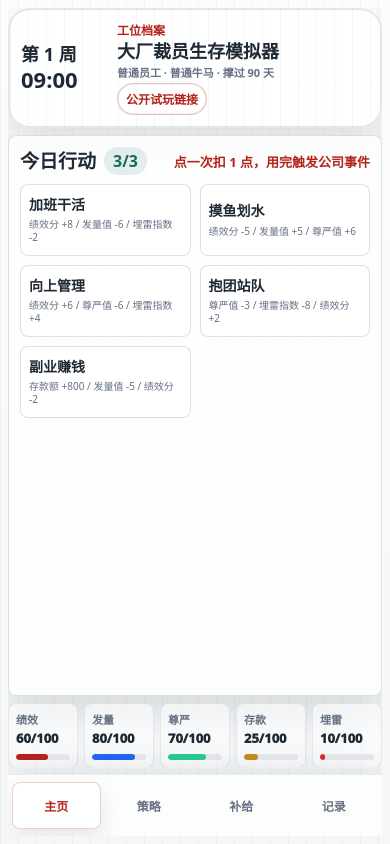
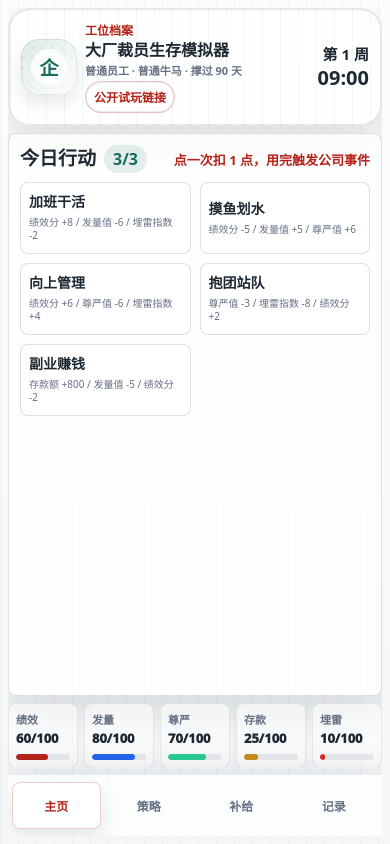
Before and after one commit to luyusheng995/layoff-survival-simulator, a website with bundled scripts: page index.html in a window 390 px wide. Built offline with nearby package versions, Linux system fonts and the light colour scheme.

Commit message:
feat: add account avatar slot to mobile header

```diff
--- a/scripts/browser-smoke.mjs
+++ b/scripts/browser-smoke.mjs
@@ -142,6 +142,12 @@ async function runViewportSmoke(debugPort, viewport) {
       '行动属性可见',
       'Array.from(document.querySelectorAll("[data-action]")).every((button) => /[+-]\\d/.test(button.innerText))',
       '每张行动卡展示加减属性'
+    ));
+    checks.push(await expressionCheck(
+      client,
+      '头像在左周次在右',
+      '(() => { const avatar = document.querySelector(".account-avatar")?.getBoundingClientRect(); const brief = document.querySelector(".work-brief")?.getBoundingClientRect(); const clock = document.querySelector(".week-clock")?.getBoundingClientRect(); return Boolean(avatar && brief && clock && avatar.left < brief.left && brief.left < clock.left); })()',
+      '顶部头像位在左，周次时间在右'
     ));
     checks.push(await expressionCheck(
       client,
--- a/src/main.js
+++ b/src/main.js
@@ -487,15 +487,18 @@ function clampPercent(value, max = 100) {
 function renderMobileStatus() {
   return `
     <header class="mobile-status">
-      <div class="week-clock">
-        <strong>第 ${Math.ceil(state.day / 7)} 周</strong>
-        <span>${String(9 + ((state.day - 1) % 8)).padStart(2, '0')}:00</span>
+      <div class="account-avatar" aria-label="账号头像">
+        <span>企</span>
       </div>
       <div class="work-brief" aria-label="工位档案">
         <span>工位档案</span>
         <strong>大厂裁员生存模拟器</strong>
         <small>普通员工 · ${difficultyLabel()} · 撑过 90 天</small>
         <button class="status-copy-button" data-copy-launch="true">公开试玩链接</button>
+      </div>
+      <div class="week-clock">
+        <strong>第 ${Math.ceil(state.day / 7)} 周</strong>
+        <span>${String(9 + ((state.day - 1) % 8)).padStart(2, '0')}:00</span>
       </div>
     </header>
   `;
--- a/src/styles.css
+++ b/src/styles.css
@@ -74,8 +74,8 @@ button:disabled {
 .mobile-status {
   min-height: 124px;
   display: grid;
-  grid-template-columns: minmax(92px, 0.3fr) minmax(0, 1fr);
-  gap: 14px;
+  grid-template-columns: 64px minmax(0, 1fr) 78px;
+  gap: 10px;
   align-items: center;
   border: 2px solid rgba(31, 41, 51, 0.11);
   border-radius: 22px;
@@ -86,20 +86,47 @@ button:disabled {
   padding: 14px;
 }
 
+.account-avatar {
+  width: 64px;
+  height: 64px;
+  display: grid;
+  place-items: center;
+  border-radius: 20px;
+  background:
+    linear-gradient(135deg, rgba(23, 107, 93, 0.14), rgba(255, 255, 255, 0.92)),
+    linear-gradient(45deg, rgba(31, 41, 51, 0.08) 25%, transparent 25%) 0 0 / 10px 10px;
+  color: var(--accent);
+  box-shadow:
+    inset 0 0 0 1px rgba(31, 41, 51, 0.09),
+    0 8px 18px rgba(31, 41, 51, 0.1);
+}
+
+.account-avatar span {
+  width: 42px;
+  height: 42px;
+  display: grid;
+  place-items: center;
+  border-radius: 999px;
+  background: rgba(255, 255, 255, 0.82);
+  font-size: 22px;
+  font-weight: 1000;
+}
+
 .week-clock strong,
 .week-clock span {
   display: block;
   line-height: 1.05;
+  text-align: right;
 }
 
 .week-clock strong {
-  font-size: 21px;
+  font-size: 18px;
   font-weight: 900;
 }
 
 .week-clock span {
   margin-top: 4px;
-  font-size: 25px;
+  font-size: 24px;
   font-weight: 900;
 }
 
@@ -127,7 +154,7 @@ button:disabled {
 
 .work-brief strong {
   min-width: 0;
-  font-size: 22px;
+  font-size: 20px;
   line-height: 1.08;
   font-weight: 1000;
 }
@@ -979,17 +1006,29 @@ button:disabled {
 
   .mobile-status {
     min-height: 112px;
-    grid-template-columns: 86px minmax(0, 1fr);
-    gap: 10px;
+    grid-template-columns: 56px minmax(0, 1fr) 66px;
+    gap: 8px;
     padding: 11px;
   }
 
+  .account-avatar {
+    width: 56px;
+    height: 56px;
+    border-radius: 18px;
+  }
+
+  .account-avatar span {
+    width: 36px;
+    height: 36px;
+    font-size: 19px;
+  }
+
   .week-clock strong {
-    font-size: 18px;
+    font-size: 15px;
   }
 
   .week-clock span {
-    font-size: 22px;
+    font-size: 20px;
   }
 
   .work-brief {
@@ -998,7 +1037,7 @@ button:disabled {
   }
 
   .work-brief strong {
-    font-size: 18px;
+    font-size: 16px;
   }
 
   .work-brief small {
```
Also changed, not shown: tests/game.test.js (+11 -0 lines).
